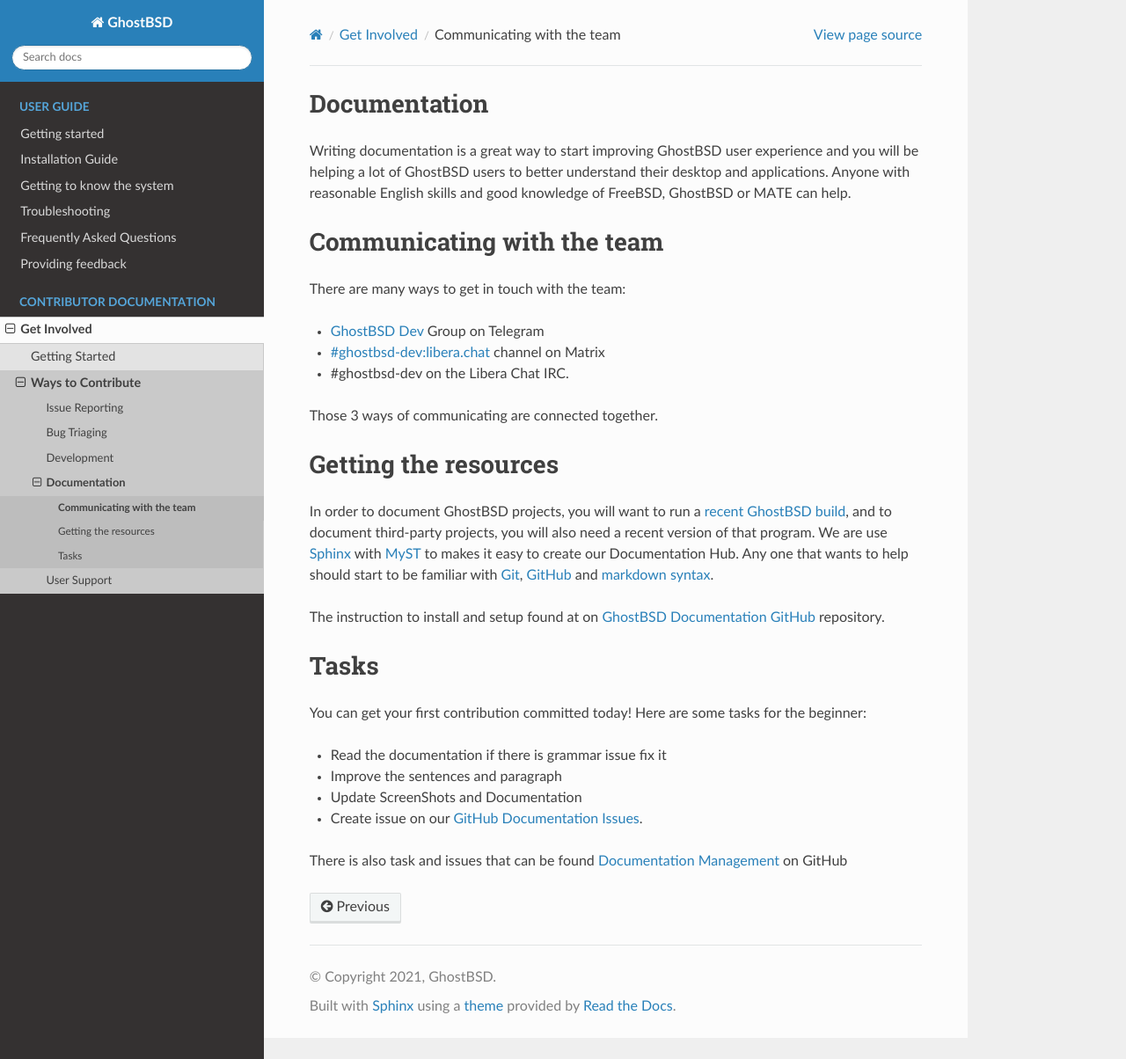
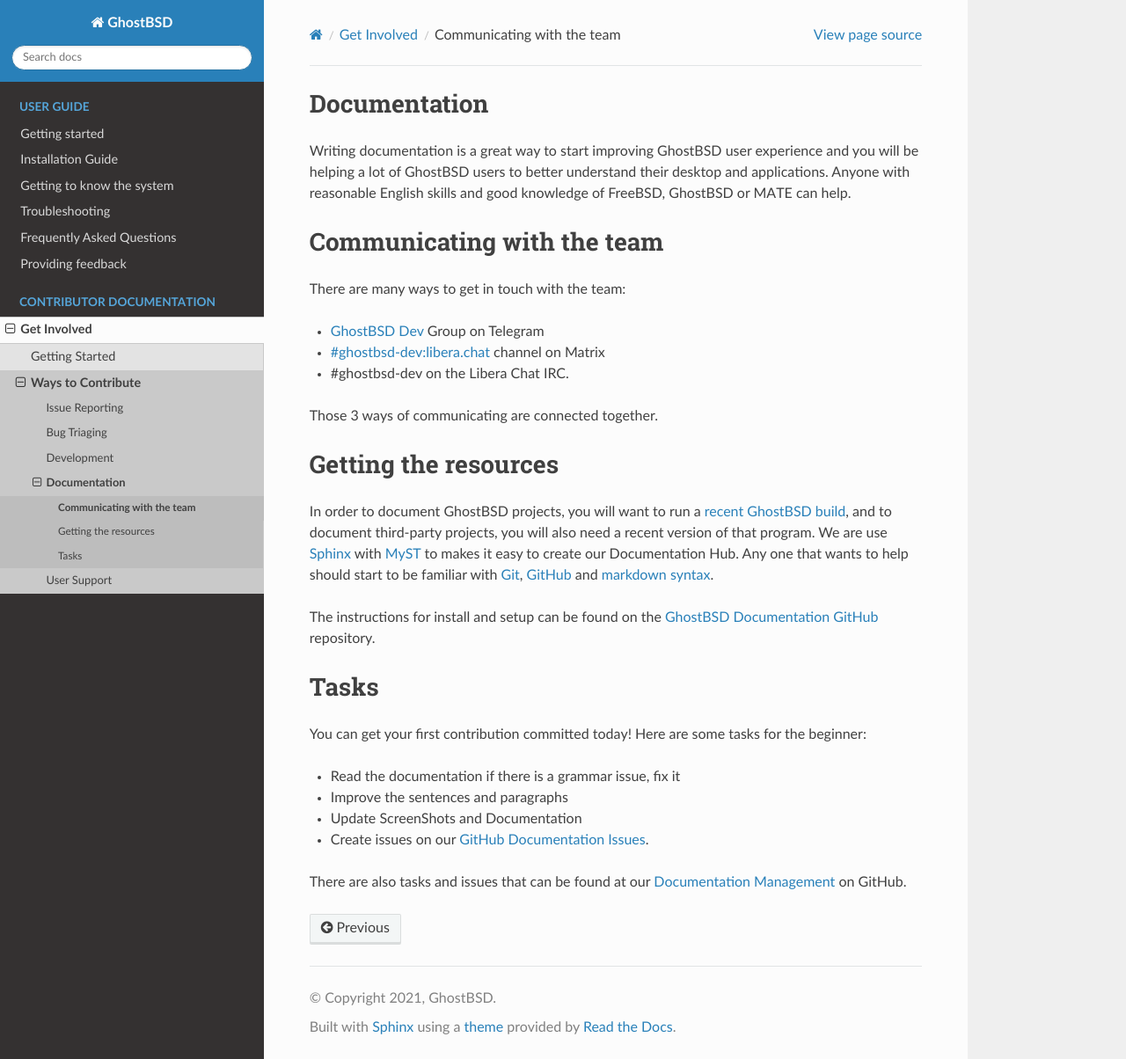
Before and after one commit to ghostbsd/documentation, a Sphinx documentation site: the page built from source/contributor/Documentation.md, in a window 1280 px wide and 1204 px high. Shown: the whole window at 88% size. Built offline with Sphinx 7.4.7 and the Read the Docs theme 2.0.0, drawn with Linux system fonts in a browser that asks for light colours.

Commit message:
Update Documentation.md

```diff
--- a/source/contributor/Documentation.md
+++ b/source/contributor/Documentation.md
@@ -15,14 +15,14 @@
 
 In order to document GhostBSD projects, you will want to run a [recent GhostBSD build](https://www.ghostbsd.org/download#latest_builds), and to document third-party projects, you will also need a recent version of that program. We are use [Sphinx](https://www.sphinx-doc.org) with [MyST](https://myst-parser.readthedocs.io) to makes it easy to create our Documentation Hub. Any one that wants to help should start to be familiar with [Git](Getting_Started.md#knowing-how-to-use-git), [GitHub](Getting_Started.md#knowing-how-to-use-github) and [markdown syntax](https://www.markdownguide.org/basic-syntax/).
 
-The instruction to install and setup found at on [GhostBSD Documentation GitHub](https://github.com/ghostbsd/documentation#local-development-server) repository.
+The instructions for install and setup can be found on the  [GhostBSD Documentation GitHub](https://github.com/ghostbsd/documentation#local-development-server) repository.
 
 ## Tasks
 
 You can get your first contribution committed today! Here are some tasks for the beginner:
-* Read the documentation if there is grammar issue fix it
-* Improve the sentences and paragraph
+* Read the documentation if there is a grammar issue, fix it
+* Improve the sentences and paragraphs
 * Update ScreenShots and Documentation
-* Create issue on our [GitHub Documentation Issues](https://github.com/ghostbsd/documentation/issues/new).
+* Create issues on our  [GitHub Documentation Issues](https://github.com/ghostbsd/documentation/issues/new).
 
-There is also task and issues that can be found [Documentation Management](https://github.com/orgs/ghostbsd/projects/5) on GitHub
+There are also tasks and issues that can be found at our [Documentation Management](https://github.com/orgs/ghostbsd/projects/5) on GitHub.
```
